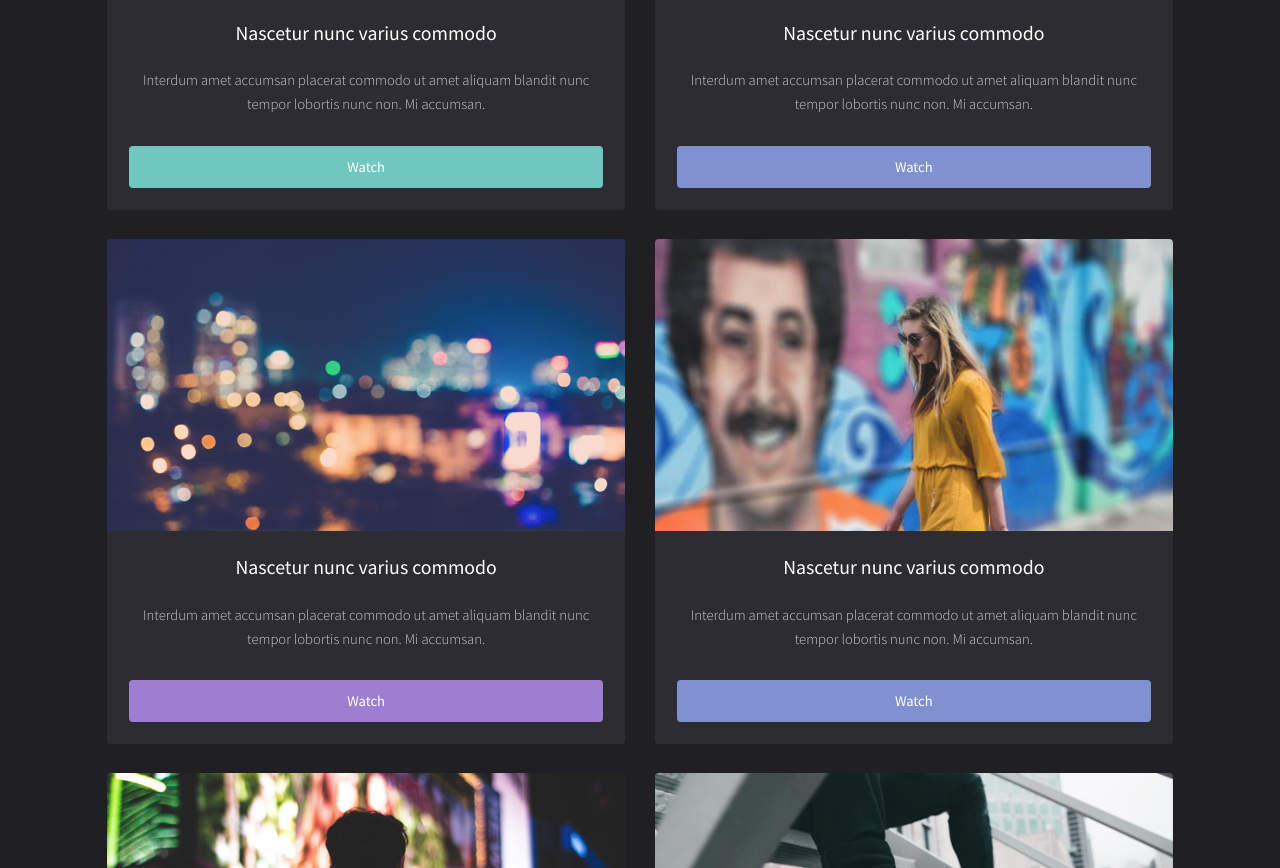
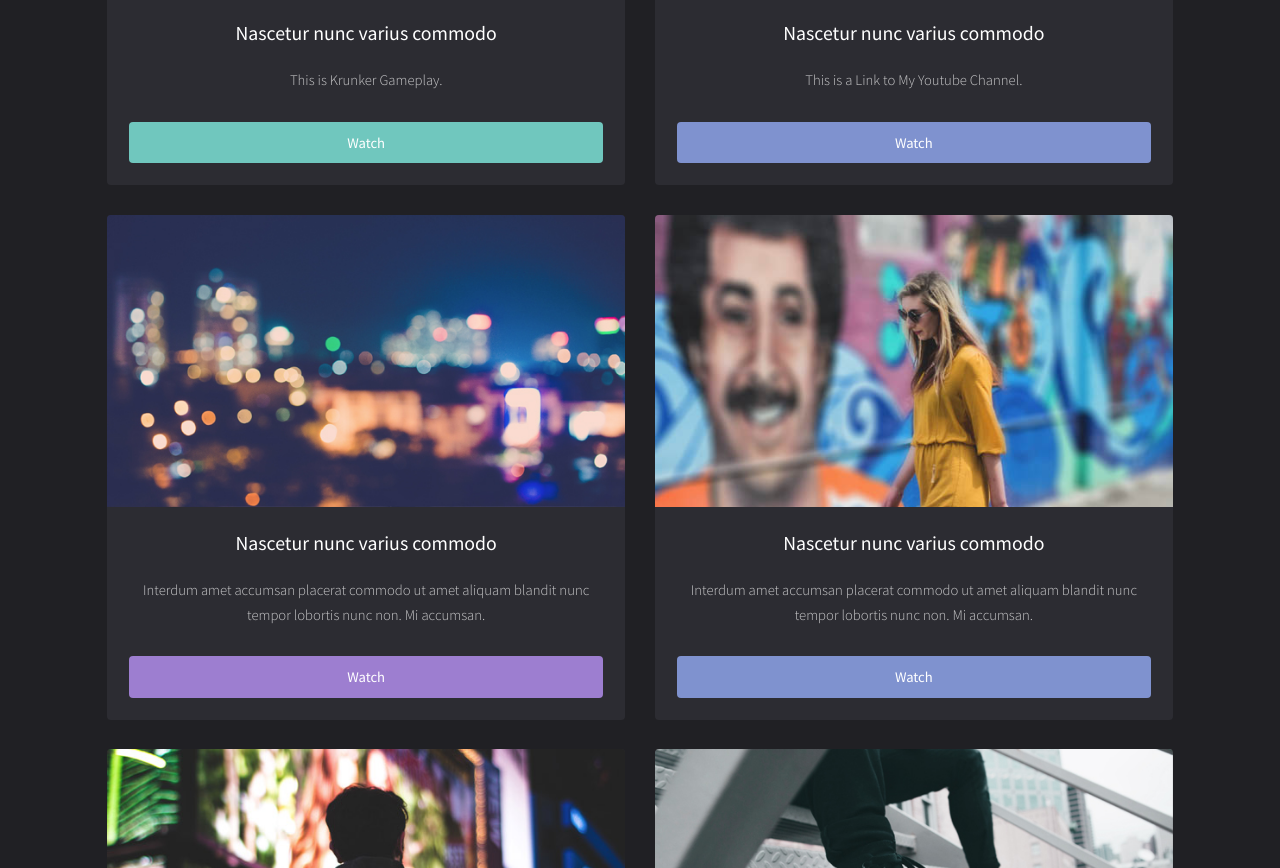
Before and after one commit to Masihkhan92/Masihkhan92, a plain HTML site: page index.html in a window 1280 px wide. Shown: the part 914-1782 px from the top of the page. Drawn offline with Linux system fonts and the light colour scheme; files that its build step writes are made by us from their sources; files whose address does not match are found by name.

Commit message:
Update index.html

```diff
--- a/index.html
+++ b/index.html
@@ -41,8 +41,8 @@
 								<a href="https://youtu.be/s6zR2T9vn2c" class="image fit"><img src="images/pic01.jpg" alt="" /></a>
 								<div class="inner">
 									<h3>Nascetur nunc varius commodo</h3>
-									<p>Interdum amet accumsan placerat commodo ut amet aliquam blandit nunc tempor lobortis nunc non. Mi accumsan.</p>
-									<a href="https://youtu.be/s6zR2T9vn2c" class="button fit" data-poptrox="youtube,800x400">Watch</a>
+									<p>This is Krunker Gameplay.</p>
+									<a href="https://www.youtube.com/watch?v=cYxG2E2phQc&t=12s" class="button fit" data-poptrox="youtube,800x400">Watch</a>
 								</div>
 							</div>
 
@@ -50,8 +50,8 @@
 								<a href="https://youtu.be/s6zR2T9vn2c" class="image fit"><img src="images/pic02.jpg" alt="" /></a>
 								<div class="inner">
 									<h3>Nascetur nunc varius commodo</h3>
-									<p>Interdum amet accumsan placerat commodo ut amet aliquam blandit nunc tempor lobortis nunc non. Mi accumsan.</p>
-									<a href="https://youtu.be/s6zR2T9vn2c" class="button style2 fit" data-poptrox="youtube,800x400">Watch</a>
+									<p>This is a Link to My Youtube Channel.</p>
+									<a href="https://www.youtube.com/channel/UCpFG0Xyei4mQBFs80uvNXNw" class="button style2 fit" data-poptrox="youtube,800x400">Watch</a>
 								</div>
 							</div>
 
```
